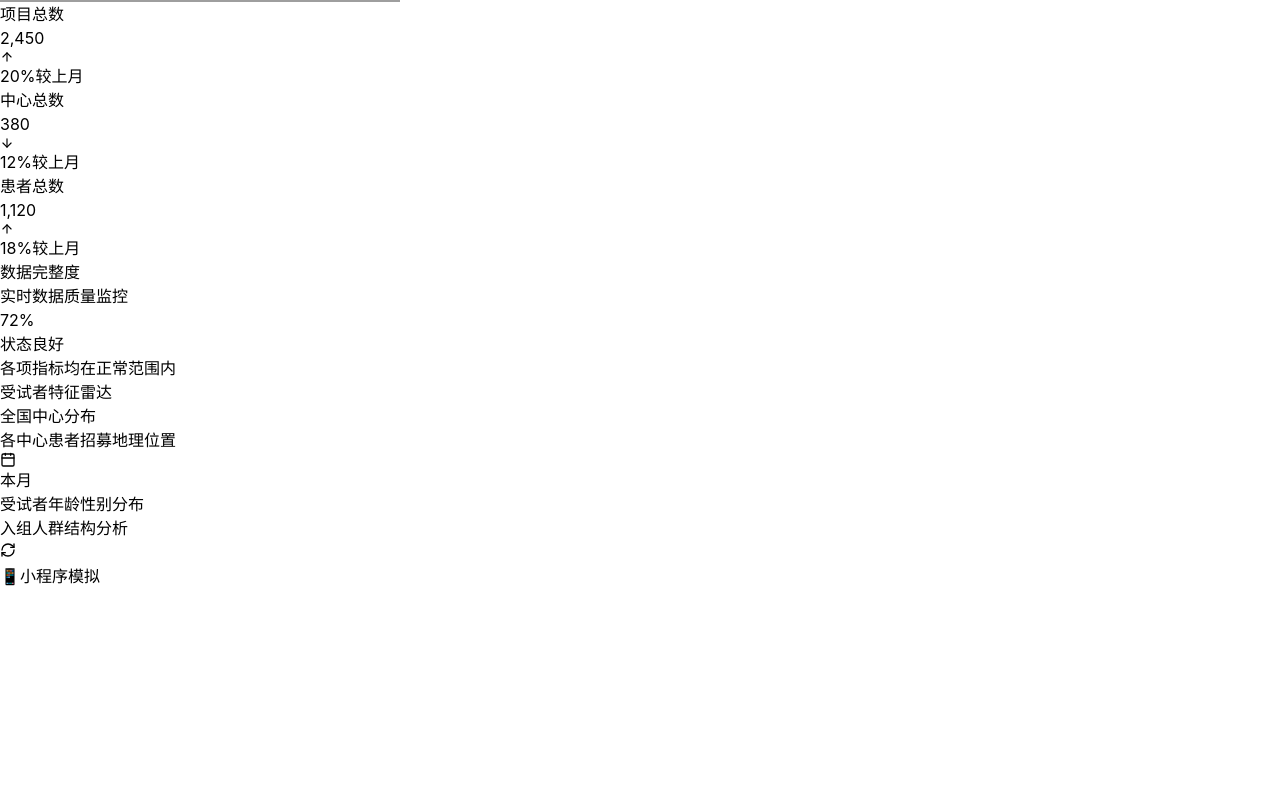
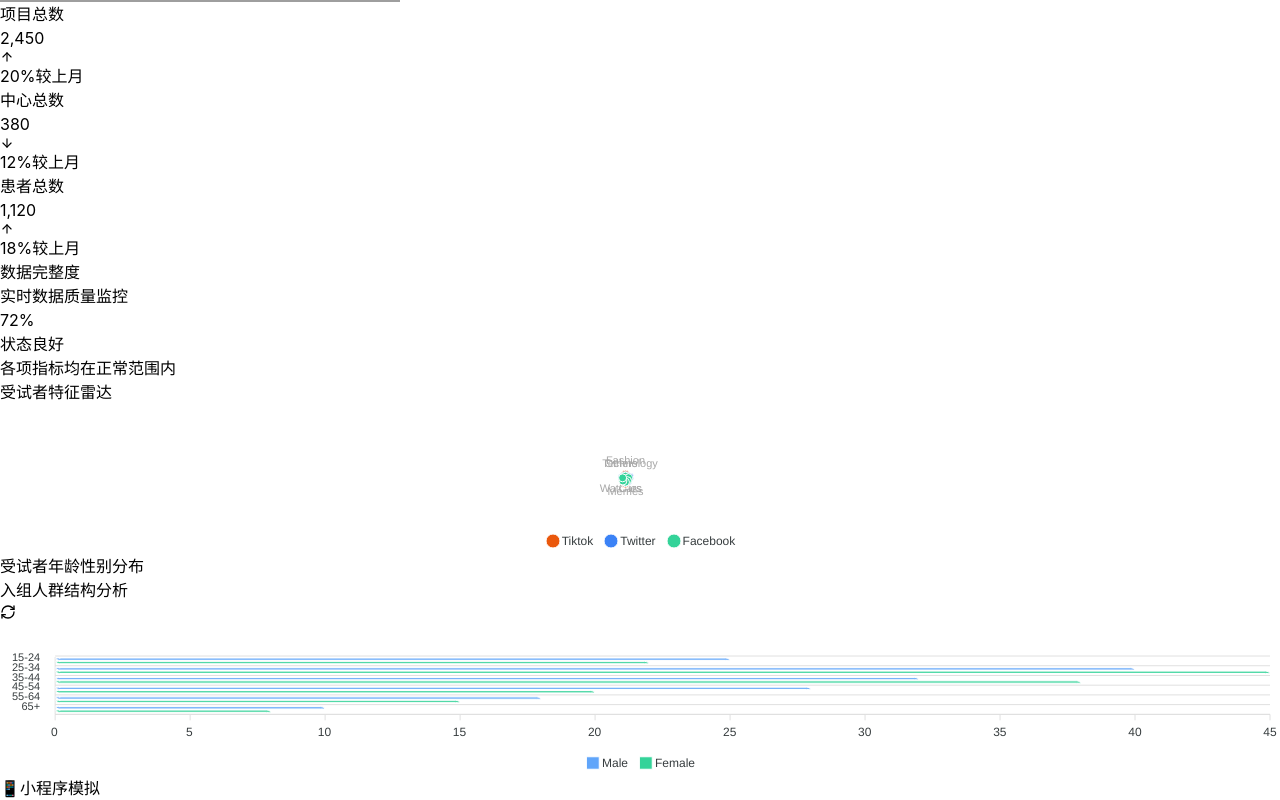
Before and after one commit to WeiaiHealth-Software/weiai-ctms-prd, a React (Vite) app: page /#/index in a window 1280 px wide. Shown: the part 998-1798 px from the top of the page. Before the commit the page ends 1586 px from the top, so only its background shows below. Built offline with nearby package versions, Linux system fonts and the light colour scheme; no server answers; grey boxes are pictures that could not be loaded.

Commit message:
feat: HTML 静态站转 ReactJS
Co-authored-by: traeagent <traeagent@users.noreply.github.com>

```diff
--- a/src/pages/dashboard/index.tsx
+++ b/src/pages/dashboard/index.tsx
@@ -1,136 +1,47 @@
-import React, { useEffect, useRef } from 'react';
-import * as echarts from 'echarts';
+import React, { useEffect } from 'react';
+import Chart from 'react-apexcharts';
 import { useHeaderStore } from '../../store/useHeaderStore';
-import { ArrowUp, ArrowDown, Calendar, RefreshCw } from 'lucide-react';
+import { ArrowUp, ArrowDown, RefreshCw } from 'lucide-react';
 
 export const Dashboard: React.FC = () => {
   const setTitle = useHeaderStore(state => state.setTitle);
-  const chinaMapRef = useRef<HTMLDivElement>(null);
-  const ageGenderRef = useRef<HTMLDivElement>(null);
-  const radarRef = useRef<HTMLDivElement>(null);
 
   useEffect(() => {
     setTitle('系统总览', '项目、中心与受试者关键指标概览', [{ text: '所有角色', color: 'slate' }]);
   }, [setTitle]);
 
-  useEffect(() => {
-    let chinaChart: echarts.ECharts | null = null;
-    let ageChart: echarts.ECharts | null = null;
-    let radarChart: echarts.ECharts | null = null;
+  const ageGenderOptions = {
+    chart: { type: 'bar', toolbar: { show: false } },
+    plotOptions: {
+      bar: { horizontal: true, borderRadius: 4, dataLabels: { position: 'top' } }
+    },
+    dataLabels: { enabled: false },
+    stroke: { show: true, width: 1, colors: ['#fff'] },
+    tooltip: { shared: true, intersect: false },
+    xaxis: { categories: ["15-24", "25-34", "35-44", "45-54", "55-64", "65+"] },
+    colors: ["#60a5fa", "#34d399"]
+  };
 
-    const initCharts = async () => {
-      // 1. 中国地图
-      if (chinaMapRef.current) {
-        chinaChart = echarts.init(chinaMapRef.current);
-        const centers = [
-          { name: "上海眼病防治中心", value: 120, coord: [121.4737, 31.2304] },
-          { name: "广州中山医院", value: 95, coord: [113.2644, 23.1291] }
-        ];
-        const option: echarts.EChartsOption = {
-          tooltip: { trigger: "item", formatter: (p: any) => `${p.data.name}<br/>受试者：${p.data.value}` },
-          geo: {
-            map: "china",
-            roam: false,
-            label: { show: false },
-            itemStyle: { areaColor: "#f1f5f9", borderColor: "#e2e8f0" },
-            emphasis: { itemStyle: { areaColor: "#e0e7ff" } }
-          },
-          series: [
-            {
-              name: "Centers",
-              type: "effectScatter",
-              coordinateSystem: "geo",
-              showEffectOn: "render",
-              rippleEffect: { brushType: "stroke", scale: 3 },
-              symbol: "pin",
-              symbolSize: 30,
-              itemStyle: { color: "#4f46e5" },
-              label: { show: true, formatter: "{b}", position: "top", color: "#334155", fontSize: 12 },
-              data: centers.map(c => ({ name: c.name, value: c.value, coord: c.coord }))
-            }
-          ]
-        };
+  const ageGenderSeries = [
+    { name: "Male", data: [25, 40, 32, 28, 18, 10] },
+    { name: "Female", data: [22, 45, 38, 20, 15, 8] }
+  ];
 
-        const apply = () => chinaChart?.setOption(option);
+  const radarOptions = {
+    chart: { type: 'radar', toolbar: { show: false } },
+    labels: ['Fashion', 'Technology', 'Cars', 'Memes', 'Watches', 'Others'],
+    stroke: { width: 2 },
+    fill: { opacity: 0.2 },
+    markers: { size: 4 },
+    colors: ['#ea580c', '#3b82f6', '#34d399'],
+    yaxis: { show: false }
+  };
 
-        try {
-          if (!echarts.getMap("china")) {
-            const resp = await fetch("https://geo.datav.aliyun.com/areas_v3/bound/geojson?code=100000_full");
-            if (resp.ok) {
-              const geo = await resp.json();
-              echarts.registerMap("china", geo);
-            }
-          }
-          apply();
-        } catch (err) {
-          console.error('Failed to load china map data', err);
-          apply();
-        }
-      }
-
-      // 2. 年龄性别分布图
-      if (ageGenderRef.current) {
-        ageChart = echarts.init(ageGenderRef.current);
-        const option: echarts.EChartsOption = {
-          tooltip: { trigger: "axis" },
-          legend: { data: ["Male", "Female"] },
-          grid: { left: 60, right: 20, top: 30, bottom: 20 },
-          xAxis: { type: "value" },
-          yAxis: { type: "category", data: ["15-24", "25-34", "35-44", "45-54", "55-64", "65+"] },
-          series: [
-            { name: "Male", type: "bar", data: [25, 40, 32, 28, 18, 10], itemStyle: { color: "#60a5fa" } },
-            { name: "Female", type: "bar", data: [22, 45, 38, 20, 15, 8], itemStyle: { color: "#34d399" } }
-          ]
-        };
-        ageChart.setOption(option);
-      }
-
-      // 3. 雷达图
-      if (radarRef.current) {
-        radarChart = echarts.init(radarRef.current);
-        const option: echarts.EChartsOption = {
-          tooltip: {},
-          legend: { bottom: 0, data: ["Tiktok", "Twitter", "Facebook"] },
-          radar: {
-            indicator: [
-              { name: "Fashion", max: 100 },
-              { name: "Technology", max: 100 },
-              { name: "Cars", max: 100 },
-              { name: "Memes", max: 100 },
-              { name: "Watches", max: 100 },
-              { name: "Others", max: 100 }
-            ]
-          },
-          series: [{
-            type: "radar",
-            data: [
-              { value: [80, 65, 40, 70, 30, 55], name: "Tiktok", areaStyle: { color: "rgba(234,88,12,0.2)" } },
-              { value: [60, 75, 45, 50, 40, 60], name: "Twitter", areaStyle: { color: "rgba(59,130,246,0.2)" } },
-              { value: [50, 55, 35, 40, 45, 50], name: "Facebook", areaStyle: { color: "rgba(52,211,153,0.2)" } }
-            ]
-          }]
-        };
-        radarChart.setOption(option);
-      }
-    };
-
-    initCharts();
-
-    const handleResize = () => {
-      chinaChart?.resize();
-      ageChart?.resize();
-      radarChart?.resize();
-    };
-
-    window.addEventListener('resize', handleResize);
-
-    return () => {
-      window.removeEventListener('resize', handleResize);
-      chinaChart?.dispose();
-      ageChart?.dispose();
-      radarChart?.dispose();
-    };
-  }, []);
+  const radarSeries = [
+    { name: 'Tiktok', data: [80, 65, 40, 70, 30, 55] },
+    { name: 'Twitter', data: [60, 75, 45, 50, 40, 60] },
+    { name: 'Facebook', data: [50, 55, 35, 40, 45, 50] }
+  ];
 
   return (
     <div className="animate-fade-in space-y-6">
@@ -190,24 +101,13 @@ export const Dashboard: React.FC = () => {
 
           <div className="bg-white p-6 rounded-2xl shadow-sm border border-slate-100">
              <h3 className="text-slate-800 font-bold text-lg mb-4">受试者特征雷达</h3>
-             <div ref={radarRef} className="w-full h-64"></div>
+             <div className="w-full h-64">
+               <Chart options={radarOptions} series={radarSeries} type="radar" height="100%" />
+             </div>
           </div>
         </div>
 
         <div className="lg:col-span-2 space-y-6">
-          <div className="bg-white p-6 rounded-2xl shadow-sm border border-slate-100">
-            <div className="flex justify-between items-start mb-6">
-              <div>
-                <h3 className="text-slate-800 font-bold text-lg">全国中心分布</h3>
-                <p className="text-slate-500 text-sm mt-1">各中心患者招募地理位置</p>
-              </div>
-              <button className="flex items-center text-sm border px-3 py-1.5 rounded-xl text-slate-600 border-slate-200 hover:bg-slate-50 hover:border-slate-300 transition-all font-medium">
-                <Calendar size={16} className="mr-2 text-slate-400" /> 本月
-              </button>
-            </div>
-            <div ref={chinaMapRef} className="w-full h-96 rounded-xl bg-slate-50/50 border border-slate-100"></div>
-          </div>
-
           <div className="bg-white p-6 rounded-2xl shadow-sm border border-slate-100">
             <div className="flex justify-between items-center mb-6">
               <div>
@@ -218,7 +118,9 @@ export const Dashboard: React.FC = () => {
                 <RefreshCw size={16} />
               </button>
             </div>
-            <div ref={ageGenderRef} className="w-full h-64"></div>
+            <div className="w-full h-96">
+               <Chart options={ageGenderOptions as any} series={ageGenderSeries} type="bar" height="100%" />
+            </div>
           </div>
         </div>
       </div>
```
Also changed, not shown: package.json (+8 -7 lines), 1 other file (tests, documents, lock files or other folders).
